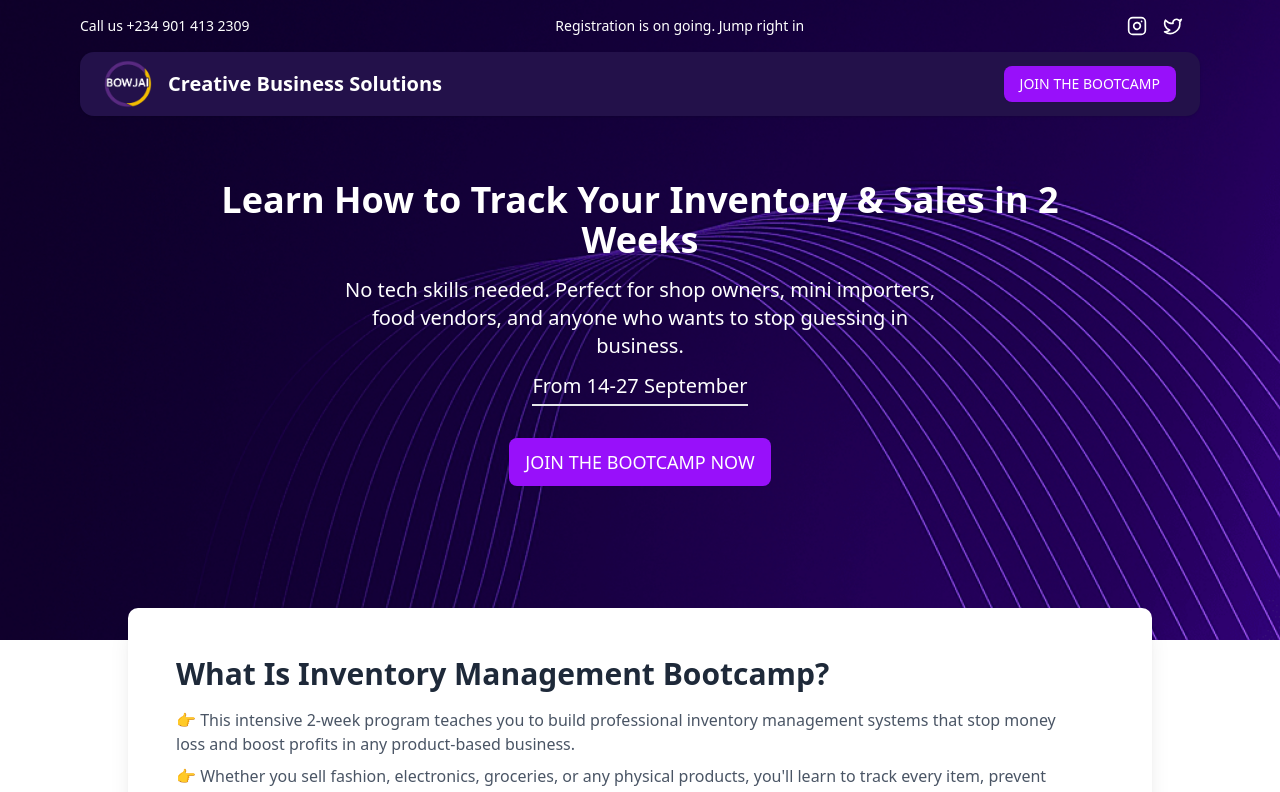
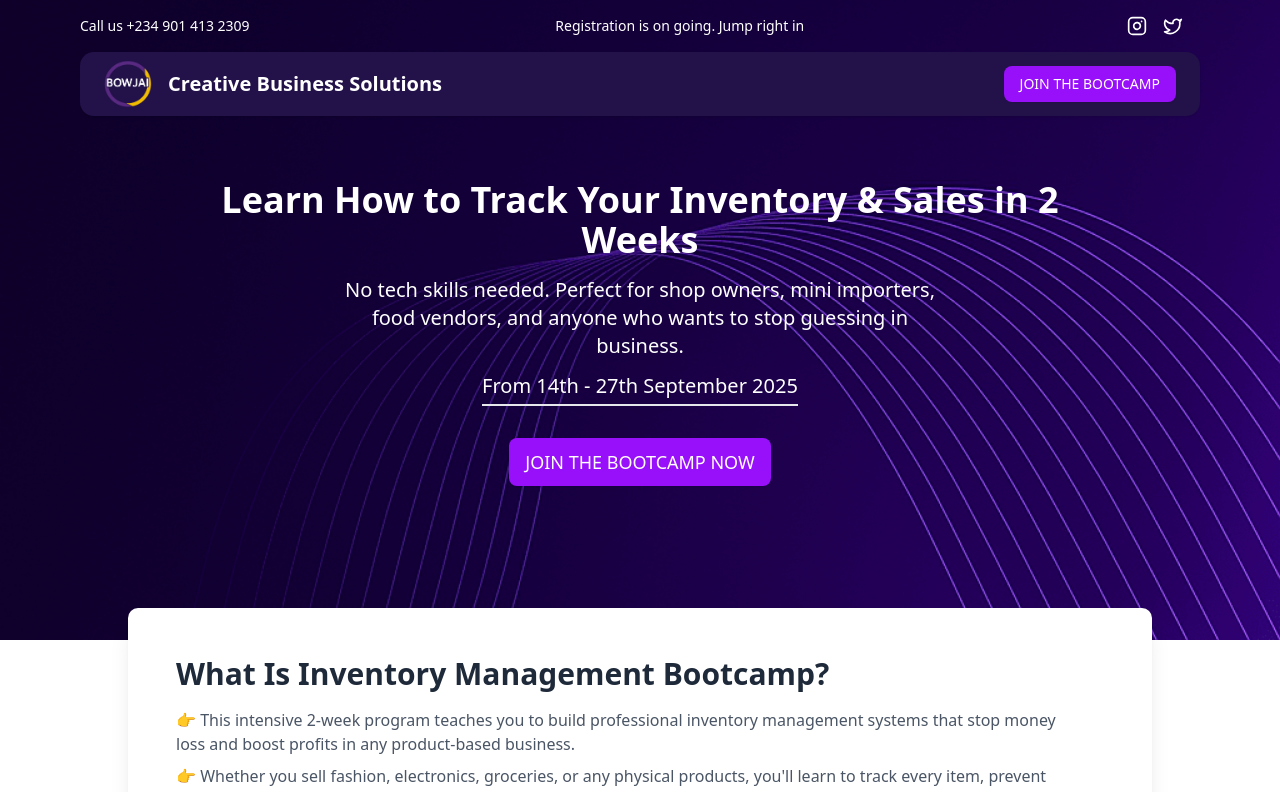
Before and after one commit to joshhumphrey02/boijai, a React (Vite) app: page / in a window 1280 px wide. Shown: the top 792 px of the page. Built offline with nearby package versions, Linux system fonts and the light colour scheme.

Commit message:
added cta

```diff
--- a/src/App.tsx
+++ b/src/App.tsx
@@ -19,6 +19,7 @@ export default function App() {
         <ContactCTA />
         <WHY />
         <CourseStructure />
+        <ContactCTA />
         <BootcampStructure />
         <About />
         <ContactCTA />
--- a/src/components/HeroSection.tsx
+++ b/src/components/HeroSection.tsx
@@ -17,7 +17,7 @@ export function HeroSection() {
           vendors, and anyone who wants to stop guessing in business.
         </h4>
         <h4 className="text-lg md:text-xl my-2 border-b-2 w-fit mx-auto py-1 ">
-          From 14-27 September
+          From 14th - 27th September 2025
         </h4>
 
         <div className="flex flex-col mb-6 items-center justify-center space-y-4 sm:space-y-0 sm:space-x-4 mt-6 md:mt-8 2xl:mt-12">
```
